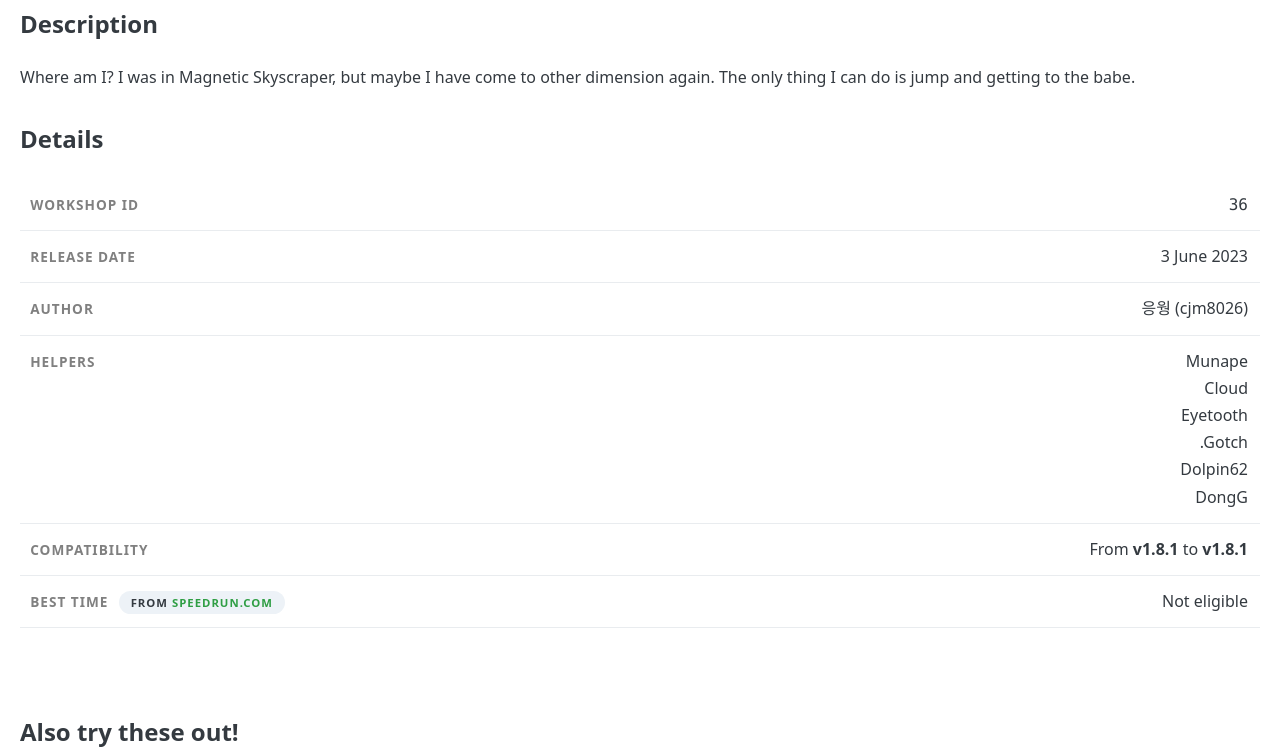
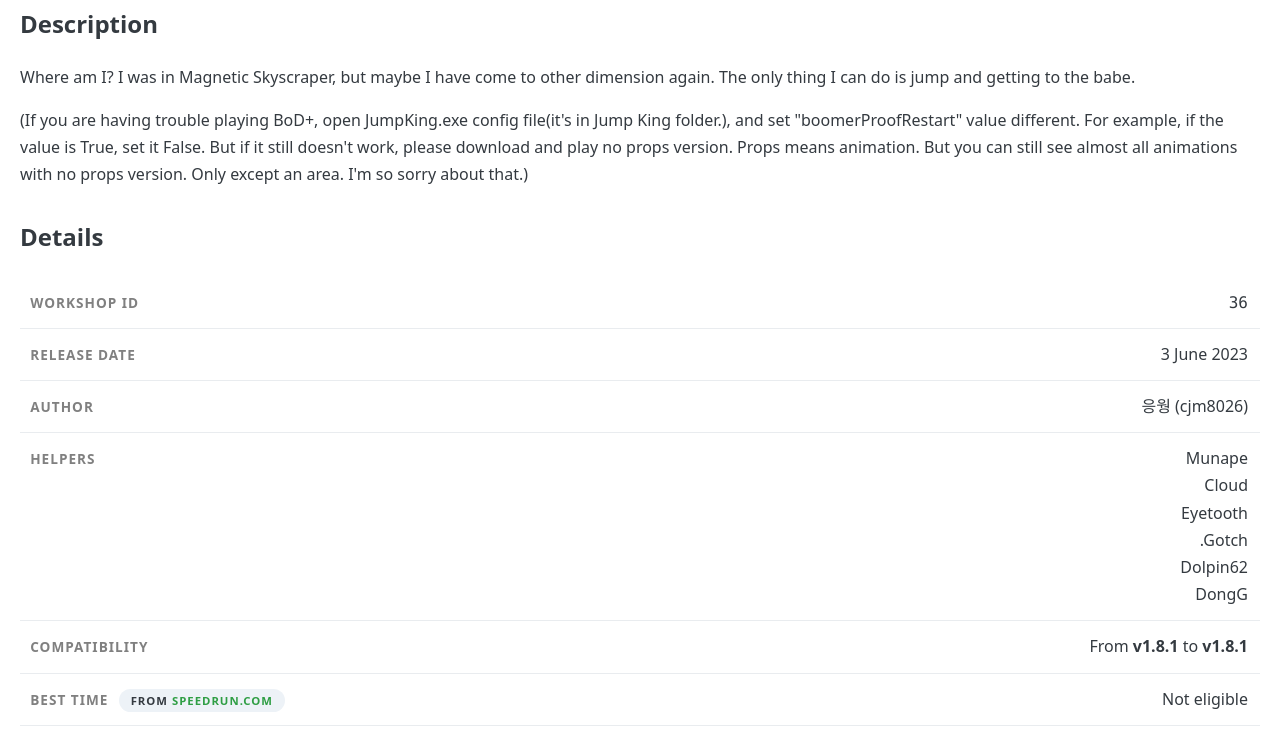
Before and after one commit to YutaGoto/JumpKingPlus.github.io, a Jekyll site: the page built from _workshop/2023-06-03-36.md, in a window 1280 px wide and 900 px high, scrolled down 888 px, cut to the strip 151-900 px from the top of the window. Built offline with Jekyll 4.4.1, drawn with Linux system fonts in a browser that asks for light colours.

Commit message:
Updated the actual BoD+ page and added BoU's trailer

```diff
--- a/_workshop/2023-06-03-36.md
+++ b/_workshop/2023-06-03-36.md
@@ -36,4 +36,5 @@
 <div id="description">
     <h2>Description</h2>
     <p>Where am I? I was in Magnetic Skyscraper, but maybe I have come to other dimension again. The only thing I can do is jump and getting to the babe.</p>
+	<p>(If you are having trouble playing BoD+, open JumpKing.exe config file(it's in Jump King folder.), and set "boomerProofRestart" value different. For example, if the value is True, set it False. But if it still doesn't work, please download and play no props version. Props means animation. But you can still see almost all animations with no props version. Only except an area. I'm so sorry about that.)</p>
 </div>
```
Also changed, not shown: _workshop/2022-11-12-23.md (+1 -1 lines).
